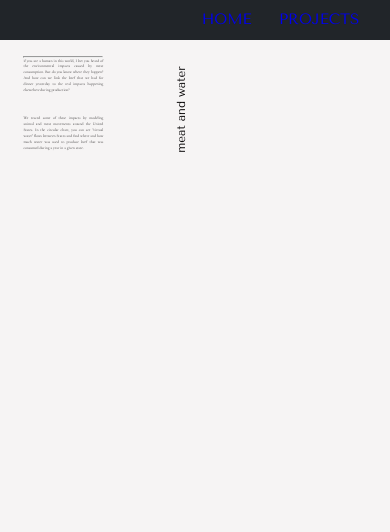
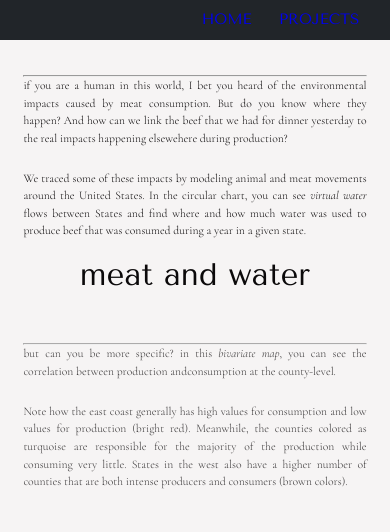
Before and after one commit to ostroskianais/ostroskianais.github.io, a plain HTML site: page projects.html in a window 390 px wide. Drawn offline with nearby package versions, Linux system fonts and the light colour scheme.

Commit message:
added map-container and responsive flow with @media screen

```diff
--- a/projects.html
+++ b/projects.html
@@ -20,6 +20,25 @@
     });
 </script>
 
+<script type="module">
+
+    // Load the Observable runtime and inspector.
+    import { Runtime, Inspector } from "https://cdn.jsdelivr.net/npm/@observablehq/runtime@4/dist/runtime.js";
+
+    // Your notebook, compiled as an ES module.
+    import notebook from "https://api.observablehq.com/@ostroskianais/bivariate-choropleth.js?v=3";
+
+    // Load the notebook, observing its cells with a default Inspector
+    // that simply renders the value of each cell into the provided DOM node.
+    // new Runtime().module(notebook, Inspector.into(document.body));
+
+    new Runtime().module(notebook, name => {
+        if (name === "map") {
+            return new Inspector(document.querySelector("#map"));
+        }
+    });
+</script>
+
 <head>
     <meta charset="UTF-8">
     <meta name="viewport" content="width=device-width, initial-scale=1.0">
@@ -29,9 +48,10 @@
         href="https://fonts.googleapis.com/css2?family=Cormorant+Garamond:ital,wght@0,300;0,600;1,300&family=Tenor+Sans&display=swap"
         rel="stylesheet">
     <link rel="stylesheet" href="styles.css">
+    <script defer src="script.js"></script>
 </head>
 
-<body>
+<body id="projects">
     <main>
         <nav>
             <ul>
@@ -39,8 +59,6 @@
                 <li class="nav_button"><a href="projects.html">PROJECTS</a></li>
             </ul>
         </nav>
-
-
 
         <div class="chart-container">
             <div id="chart-text">
@@ -53,7 +71,7 @@
                 <br>
                 <p>
                     We traced some of these impacts by modeling animal and meat movements around the
-                    United States. In the circular chart, you can see "virtual water" flows between States
+                    United States. In the circular chart, you can see <i>virtual water</i> flows between States
                     and find where and how much water was used to produce beef that was consumed
                     during a year in a given state.
                 </p>
@@ -63,6 +81,24 @@
             </div>
             <div id="chart"></div>
         </div>
+
+        <div class="map-container">
+            <div id="chart-text">
+                <hr>
+                <p> but can you be more specific? in this <i>bivariate map</i>,
+                    you can see the correlation between production andconsumption at the county-level.
+                </p>
+                <br>
+                <p>
+                    Note how the east coast generally has high values for consumption and low values
+                    for production (bright red). Meanwhile, the counties colored as turquoise are
+                    responsible for the majority of the production while consuming very little.
+                    States in the west also have a higher number of counties that are both intense
+                    producers and consumers (brown colors).
+                </p>
+            </div>
+            <div id="map"></div>
+        </div>
     </main>
 </body>
 
--- a/styles.css
+++ b/styles.css
@@ -92,6 +92,10 @@ p {
   display: flex;
   background-color: #f6f4f4;
   margin-left: 5%;
+  animation: fadeInAnimation ease 5s;
+  animation-iteration-count: 1;
+  animation-fill-mode: forwards;
+  margin-top: 5%;
 }
 #chart {
   width: 50%;
@@ -107,7 +111,7 @@ p {
   font-size: 3vw;
   transform: rotate(-90deg);
   position: relative;
-  top: 57%;
+  top: 60%;
   left: 35%;
   padding: 0px;
 }
@@ -116,9 +120,80 @@ p {
 }
 #chart-text p {
   padding: 0 1vw;
-  font-size: 1vw;
+  font-size: 1.2vw;
   text-align: justify;
 }
 #chart-text hr {
   margin: 4vw 1vw 0 1vw;
 }
+
+/* Map */
+.map-container {
+  width: 90%;
+  height: 40%;
+  display: flex;
+  background-color: #f6f4f4;
+  margin-left: 5%;
+  animation: fadeInAnimation ease 10s;
+  animation-iteration-count: 1;
+  animation-fill-mode: forwards;
+  margin: 5%;
+}
+#map {
+  width: 60%;
+  display: block;
+  margin-top: 0px;
+  margin-left: 10%;
+}
+
+/* Responsive */
+
+@media screen and (max-width: 800px) {
+  .chart-container {
+    flex-direction: column;
+  }
+  #chart-text {
+    width: 100%;
+    margin-bottom: 5vw;
+  }
+  #chart-text p {
+    font-size: 3vw;
+  }
+  #chart-title h2 {
+    font-size: 3vw;
+    transform: rotate(0deg);
+    text-align: center;
+  }
+  #chart-title {
+    width: 100%;
+  }
+  #chart-title h2 {
+    font-size: 8vw;
+    position: relative;
+    top: 0%;
+    left: 0%;
+    text-align: center;
+  }
+  #chart {
+    width: 100%;
+    margin-top: 5%;
+  }
+  .map-container {
+    flex-direction: column;
+  }
+  #map {
+    width: 90%;
+    margin: 0;
+    margin-top: 5%;
+  }
+}
+
+/* Define transition */
+@keyframes fadeInAnimation {
+  0% {
+    opacity: 0;
+  }
+  100% {
+    opacity: 1;
+  }
+}
```
Also changed, not shown: index.html (+2 -1 lines).
